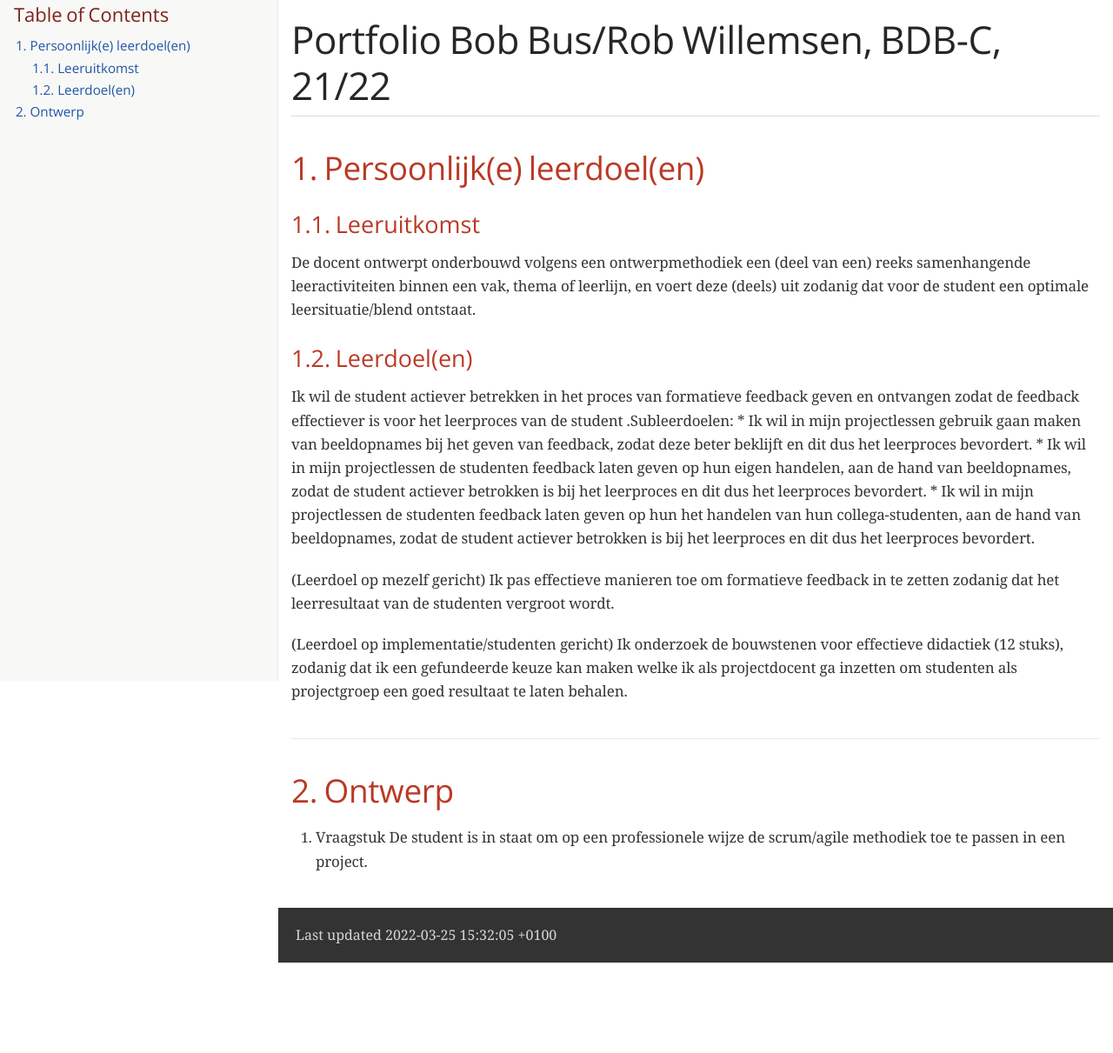
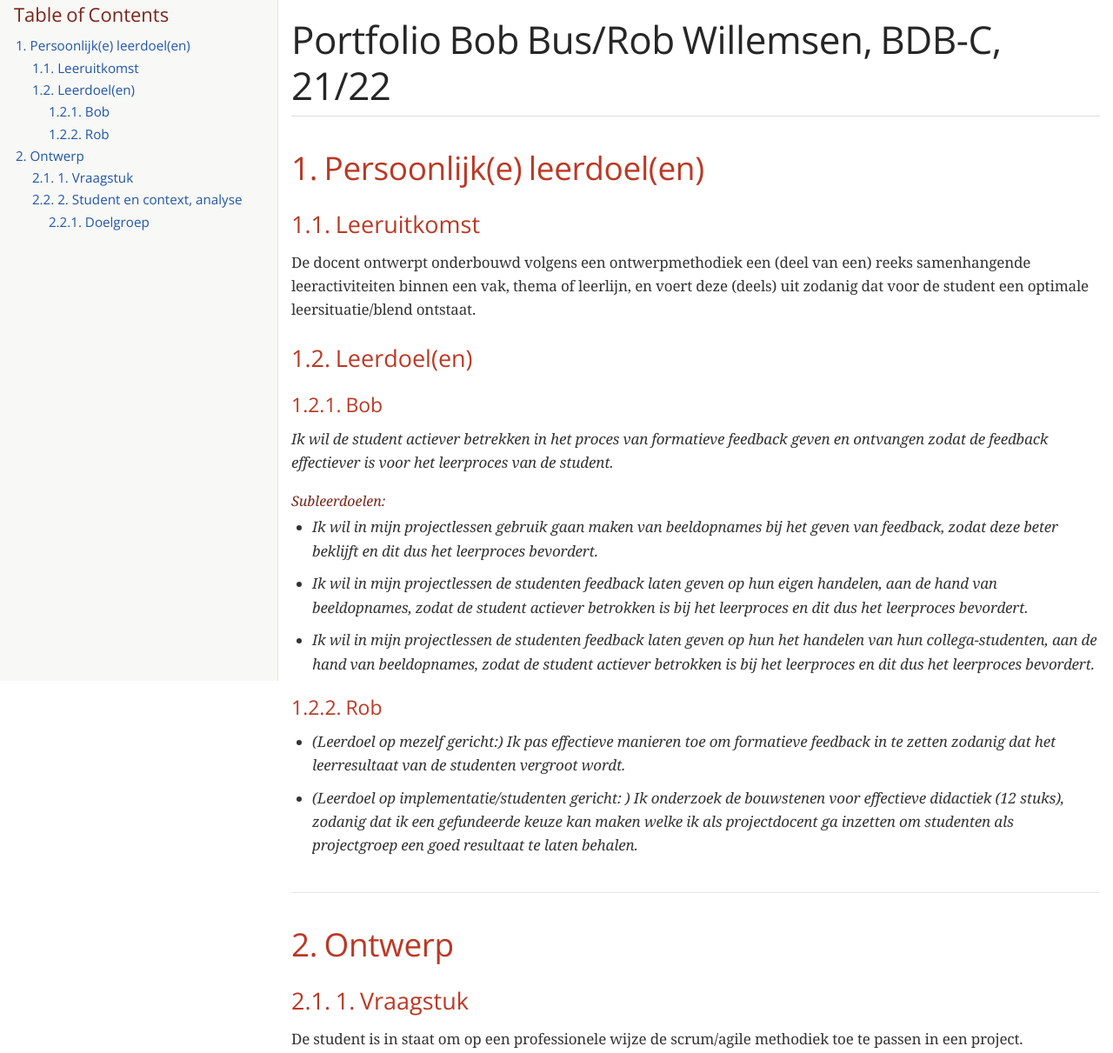
Before and after one commit to rtwillem-avans/BDBC, a plain HTML site: page index.html in a window 1280 px wide. Shown: the part 17-1228 px from the top of the page at 87% size. Before the commit the page ends 1124 px from the top, so only its background shows below. Drawn offline with nearby package versions, Linux system fonts and the light colour scheme; a web font is replaced by a local one.

Commit message:
Add files via upload

```diff
--- a/index.html
+++ b/index.html
@@ -445,10 +445,24 @@ body.book #toc,body.book #preamble,body.book h1.sect0,body.book .sect1>h2{page-b
 <li><a href="#_persoonlijke_leerdoelen">1. Persoonlijk(e) leerdoel(en)</a>
 <ul class="sectlevel2">
 <li><a href="#_leeruitkomst">1.1. Leeruitkomst</a></li>
-<li><a href="#_leerdoelen">1.2. Leerdoel(en)</a></li>
+<li><a href="#_leerdoelen">1.2. Leerdoel(en)</a>
+<ul class="sectlevel3">
+<li><a href="#_bob">1.2.1. Bob</a></li>
+<li><a href="#_rob">1.2.2. Rob</a></li>
 </ul>
 </li>
-<li><a href="#_ontwerp">2. Ontwerp</a></li>
+</ul>
+</li>
+<li><a href="#_ontwerp">2. Ontwerp</a>
+<ul class="sectlevel2">
+<li><a href="#_1_vraagstuk">2.1. 1. Vraagstuk</a></li>
+<li><a href="#_2_student_en_context_analyse">2.2. 2. Student en context, analyse</a>
+<ul class="sectlevel3">
+<li><a href="#_doelgroep">2.2.1. Doelgroep</a></li>
+</ul>
+</li>
+</ul>
+</li>
 </ul>
 </div>
 </div>
@@ -464,20 +478,38 @@ body.book #toc,body.book #preamble,body.book h1.sect0,body.book .sect1>h2{page-b
 </div>
 <div class="sect2">
 <h3 id="_leerdoelen">1.2. Leerdoel(en)</h3>
+<div class="sect3">
+<h4 id="_bob">1.2.1. Bob</h4>
 <div class="paragraph">
-<p>Ik wil de student actiever betrekken in het proces van formatieve feedback geven en ontvangen zodat de feedback effectiever is voor het leerproces van de student
-.Subleerdoelen:
-*	Ik wil in mijn projectlessen gebruik gaan maken van beeldopnames bij het geven van feedback, zodat deze beter beklijft en dit dus het leerproces bevordert.
-*	Ik wil in mijn projectlessen de studenten feedback laten geven op hun eigen handelen, aan de hand van beeldopnames, zodat de student actiever betrokken is bij het leerproces en dit dus het leerproces bevordert.
-*	Ik wil in mijn projectlessen de studenten feedback laten geven op hun het handelen van hun collega-studenten, aan de hand van beeldopnames, zodat de student actiever betrokken is bij het leerproces en dit dus het leerproces bevordert.</p>
+<p><em>Ik wil de student actiever betrekken in het proces van formatieve feedback geven en ontvangen zodat de feedback effectiever is voor het leerproces van de student.</em></p>
 </div>
-<div class="paragraph">
-<p>(Leerdoel op mezelf gericht)
-Ik pas effectieve manieren toe om formatieve feedback in te zetten zodanig dat het leerresultaat van de studenten vergroot wordt.</p>
+<div class="ulist">
+<div class="title"><em>Subleerdoelen:</em></div>
+<ul>
+<li>
+<p><em>Ik wil in mijn projectlessen gebruik gaan maken van beeldopnames bij het geven van feedback, zodat deze beter beklijft en dit dus het leerproces bevordert.</em></p>
+</li>
+<li>
+<p><em>Ik wil in mijn projectlessen de studenten feedback laten geven op hun eigen handelen, aan de hand van beeldopnames, zodat de student actiever betrokken is bij het leerproces en dit dus het leerproces bevordert.</em></p>
+</li>
+<li>
+<p><em>Ik wil in mijn projectlessen de studenten feedback laten geven op hun het handelen van hun collega-studenten, aan de hand van beeldopnames, zodat de student actiever betrokken is bij het leerproces en dit dus het leerproces bevordert.</em></p>
+</li>
+</ul>
 </div>
-<div class="paragraph">
-<p>(Leerdoel op implementatie/studenten gericht)
-Ik onderzoek de bouwstenen voor effectieve didactiek (12 stuks), zodanig dat ik een gefundeerde keuze kan maken welke ik als projectdocent ga inzetten om studenten als projectgroep een goed resultaat te laten behalen.</p>
+</div>
+<div class="sect3">
+<h4 id="_rob">1.2.2. Rob</h4>
+<div class="ulist">
+<ul>
+<li>
+<p><em>(Leerdoel op mezelf gericht:) Ik pas effectieve manieren toe om formatieve feedback in te zetten zodanig dat het leerresultaat van de studenten vergroot wordt.</em></p>
+</li>
+<li>
+<p><em>(Leerdoel op implementatie/studenten gericht: ) Ik onderzoek de bouwstenen voor effectieve didactiek (12 stuks), zodanig dat ik een gefundeerde keuze kan maken welke ik als projectdocent ga inzetten om studenten als projectgroep een goed resultaat te laten behalen.</em></p>
+</li>
+</ul>
+</div>
 </div>
 </div>
 </div>
@@ -485,20 +517,29 @@ Ik onderzoek de bouwstenen voor effectieve didactiek (12 stuks), zodanig dat ik
 <div class="sect1">
 <h2 id="_ontwerp">2. Ontwerp</h2>
 <div class="sectionbody">
-<div class="olist arabic">
-<ol class="arabic">
-<li>
-<p>Vraagstuk
-De student is in staat om op een professionele wijze de scrum/agile methodiek toe te passen in een project.</p>
-</li>
-</ol>
+<div class="sect2">
+<h3 id="_1_vraagstuk">2.1. 1. Vraagstuk</h3>
+<div class="paragraph">
+<p>De student is in staat om op een professionele wijze de scrum/agile methodiek toe te passen in een project.</p>
+</div>
+</div>
+<div class="sect2">
+<h3 id="_2_student_en_context_analyse">2.2. 2. Student en context, analyse</h3>
+<div class="sect3">
+<h4 id="_doelgroep">2.2.1. Doelgroep</h4>
+<div class="imageblock">
+<div class="content">
+<img src="./mindmap_doelgroep.png" alt="doelgroep">
+</div>
+</div>
+</div>
 </div>
 </div>
 </div>
 </div>
 <div id="footer">
 <div id="footer-text">
-Last updated 2022-03-25 15:32:05 +0100
+Last updated 2022-03-29 15:33:50 +0200
 </div>
 </div>
 </body>
```
Also changed, not shown: mindmap_doelgroep.png (added).
